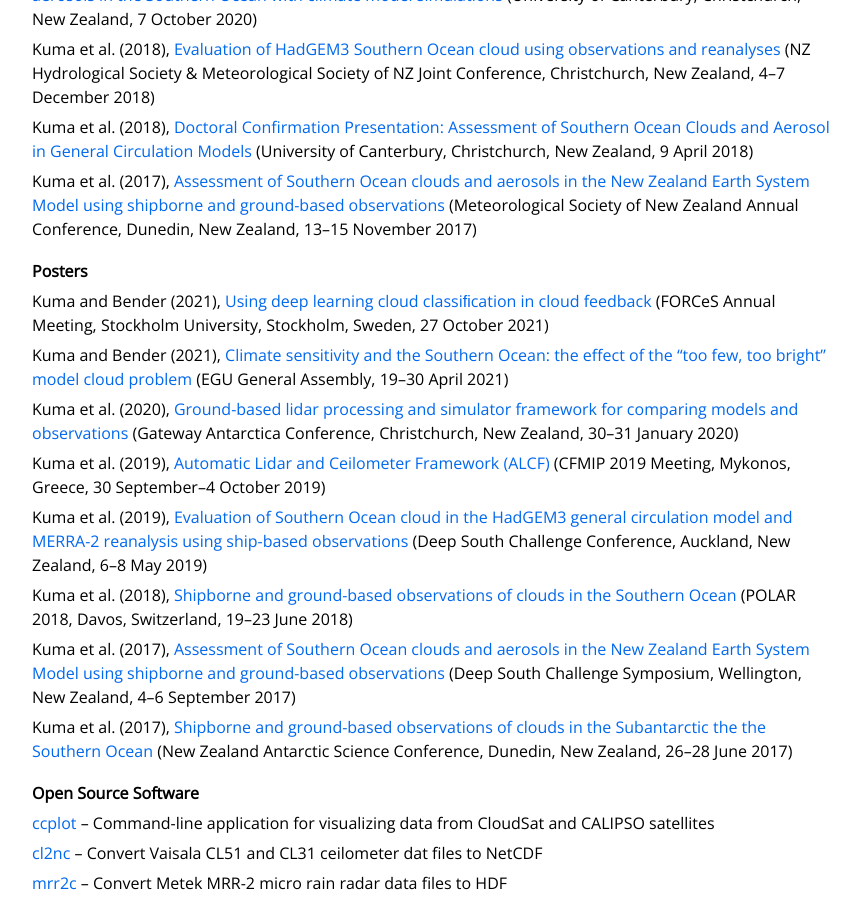
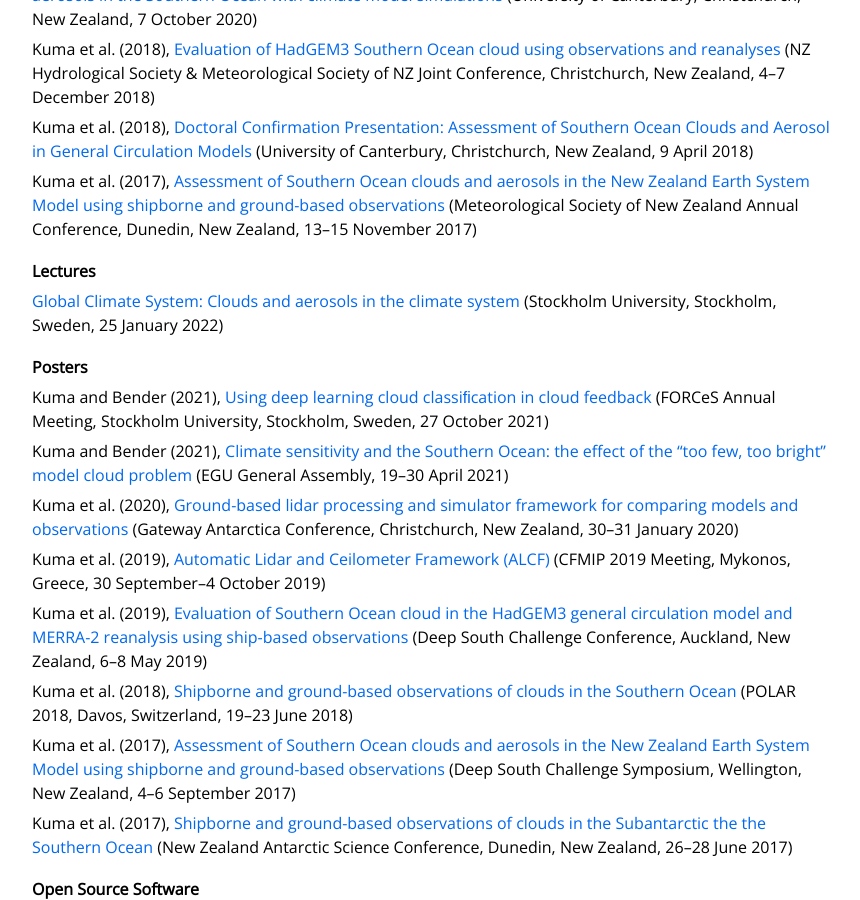
Before and after one commit to peterkuma/peterkuma.net, a Jekyll site: the page built from science/index.md, in a window 1280 px wide and 900 px high, scrolled down 1207 px. Shown: the whole window, without its empty margins (208-1068 px from the left). Built offline with Jekyll 4.4.1, drawn with Linux system fonts in a browser that asks for light colours.

Commit message:
Add lecture Global Climate System.

```diff
--- a/science/index.md
+++ b/science/index.md
@@ -48,6 +48,10 @@ Kuma et al. (2018), [Evaluation of HadGEM3 Southern Ocean cloud using observatio
 Kuma et al. (2018), [Doctoral Confirmation Presentation: Assessment of Southern Ocean Clouds and Aerosol in General Circulation Models](https://zenodo.org/record/5635851) (University of Canterbury, Christchurch, New Zealand, 9 April 2018)
 
 Kuma et al. (2017), [Assessment of Southern Ocean clouds and aerosols in the New Zealand Earth System Model using shipborne and ground-based observations](https://zenodo.org/record/5635689) (Meteorological Society of New Zealand Annual Conference, Dunedin, New Zealand, 13–15 November 2017)
+
+## Lectures
+
+[Global Climate System: Clouds and aerosols in the climate system](https://zenodo.org/record/5905868) (Stockholm University, Stockholm, Sweden, 25 January 2022)
 
 ## Posters
 
```
